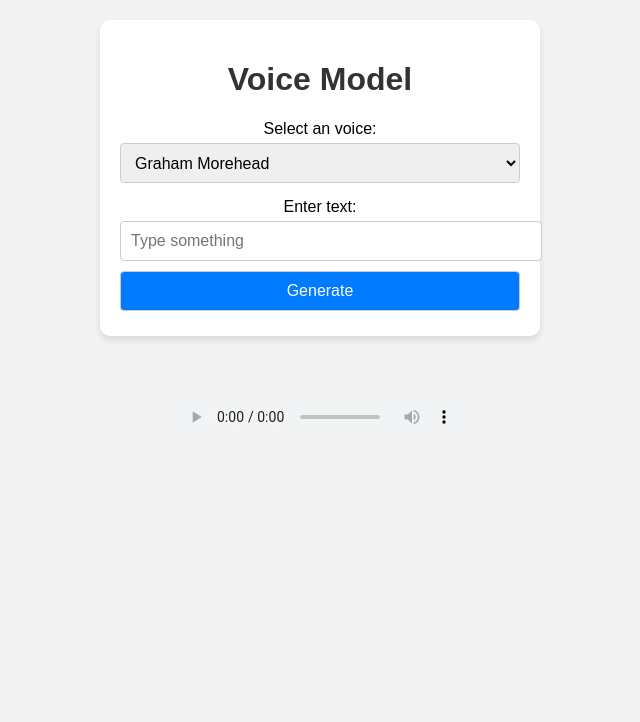
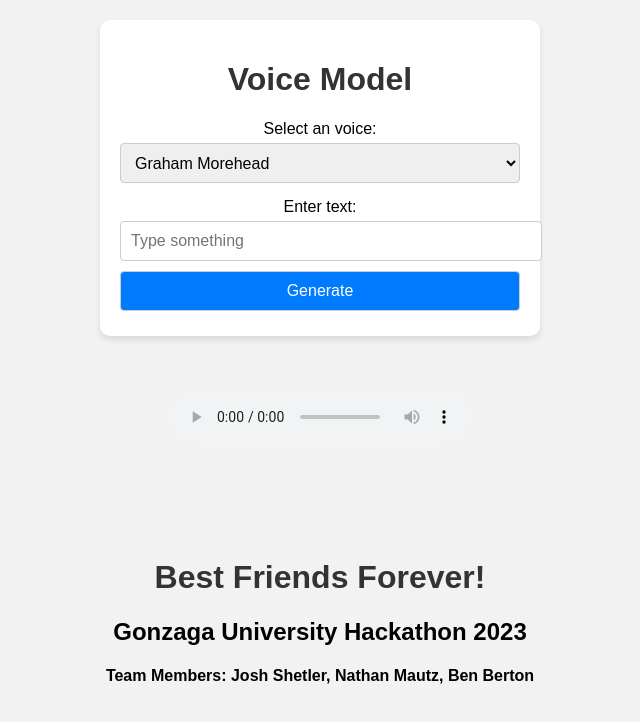
Before and after one commit to nmautz/GUHackathon2023, a website: page public/index.html in a window 1280 px wide. Shown: the whole page, without its empty margins (320-960 px from the left). Drawn offline with Linux system fonts and the light colour scheme.

Commit message:
team info

```diff
--- a/public/index.html
+++ b/public/index.html
@@ -162,5 +162,23 @@
       Your browser does not support the audio tag.
     </audio>
 
+    <br>
+    <br>
+    <br>
+    <br>
+    <br>
+    <br>
+
+    <div>
+      <h1>Best Friends Forever!</h1>
+      <h2>Gonzaga University Hackathon 2023</h2>
+      <h4>Team Members: Josh Shetler, Nathan Mautz, Ben Berton</h4>
+
+
+
+
+
+    </div>
+
   </body>
 </html>
```
Also changed, not shown: public/references.html (deleted, +0 -21 lines).
